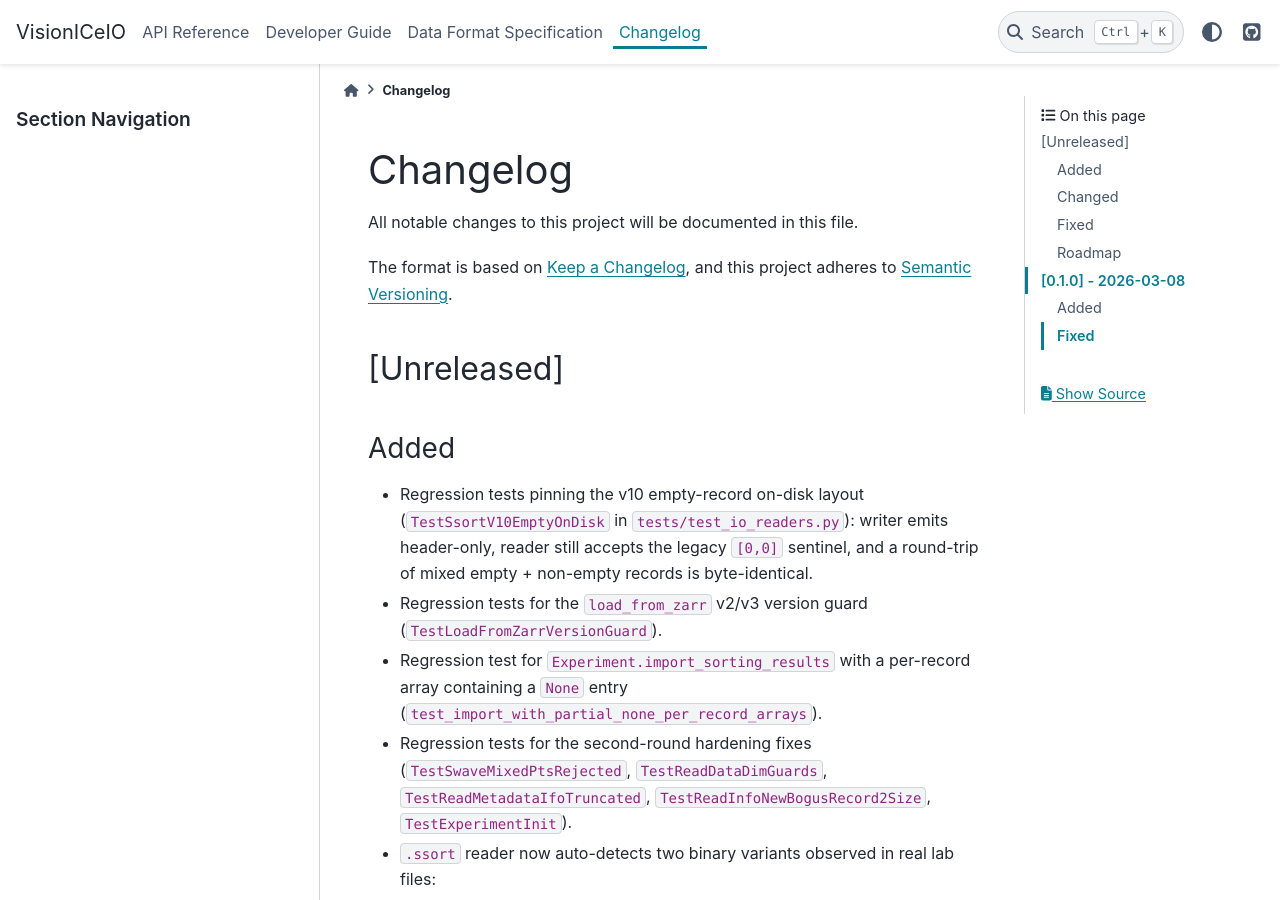
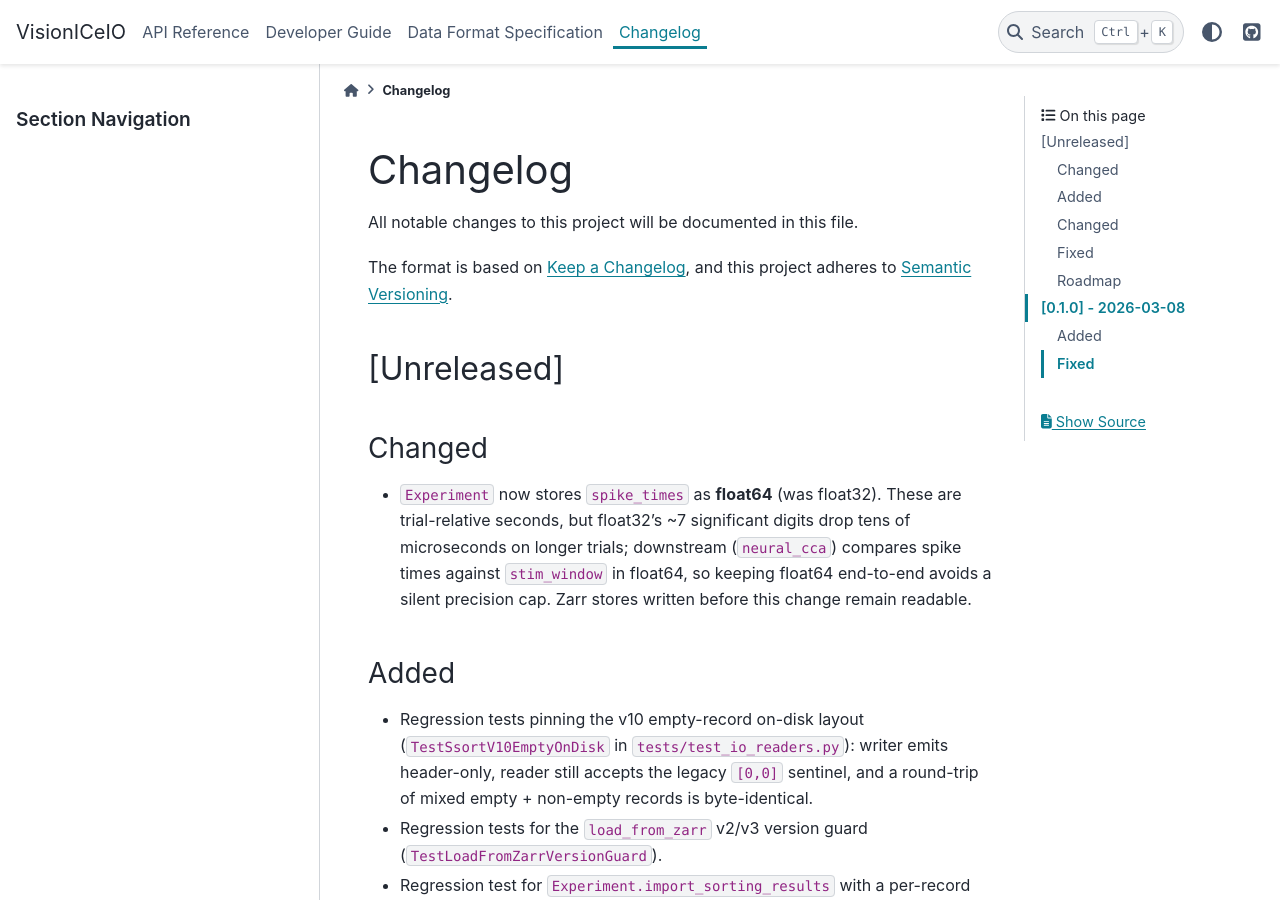
Before and after one commit to VisionICeNatal/VisionICeIO, a Sphinx documentation site: the page built from docs/CHANGELOG.md, in a window 1280 px wide and 900 px high. Built offline with Sphinx 7.4.7 and the PyData theme 0.15.4, drawn with Linux system fonts in a browser that asks for light colours.

Commit message:
io: store spike_times as float64 (avoid silent precision cap)

```diff
--- a/docs/CHANGELOG.md
+++ b/docs/CHANGELOG.md
@@ -6,6 +6,15 @@ The format is based on [Keep a Changelog](https://keepachangelog.com/en/1.1.0/),
 and this project adheres to [Semantic Versioning](https://semver.org/spec/v2.0.0.html).
 
 ## [Unreleased]
+
+### Changed
+
+- `Experiment` now stores `spike_times` as **float64** (was float32).
+  These are trial-relative seconds, but float32's ~7 significant digits
+  drop tens of microseconds on longer trials; downstream (`neural_cca`)
+  compares spike times against `stim_window` in float64, so keeping
+  float64 end-to-end avoids a silent precision cap. Zarr stores written
+  before this change remain readable.
 
 ### Added
 
```
Also changed, not shown: 1 other file.
